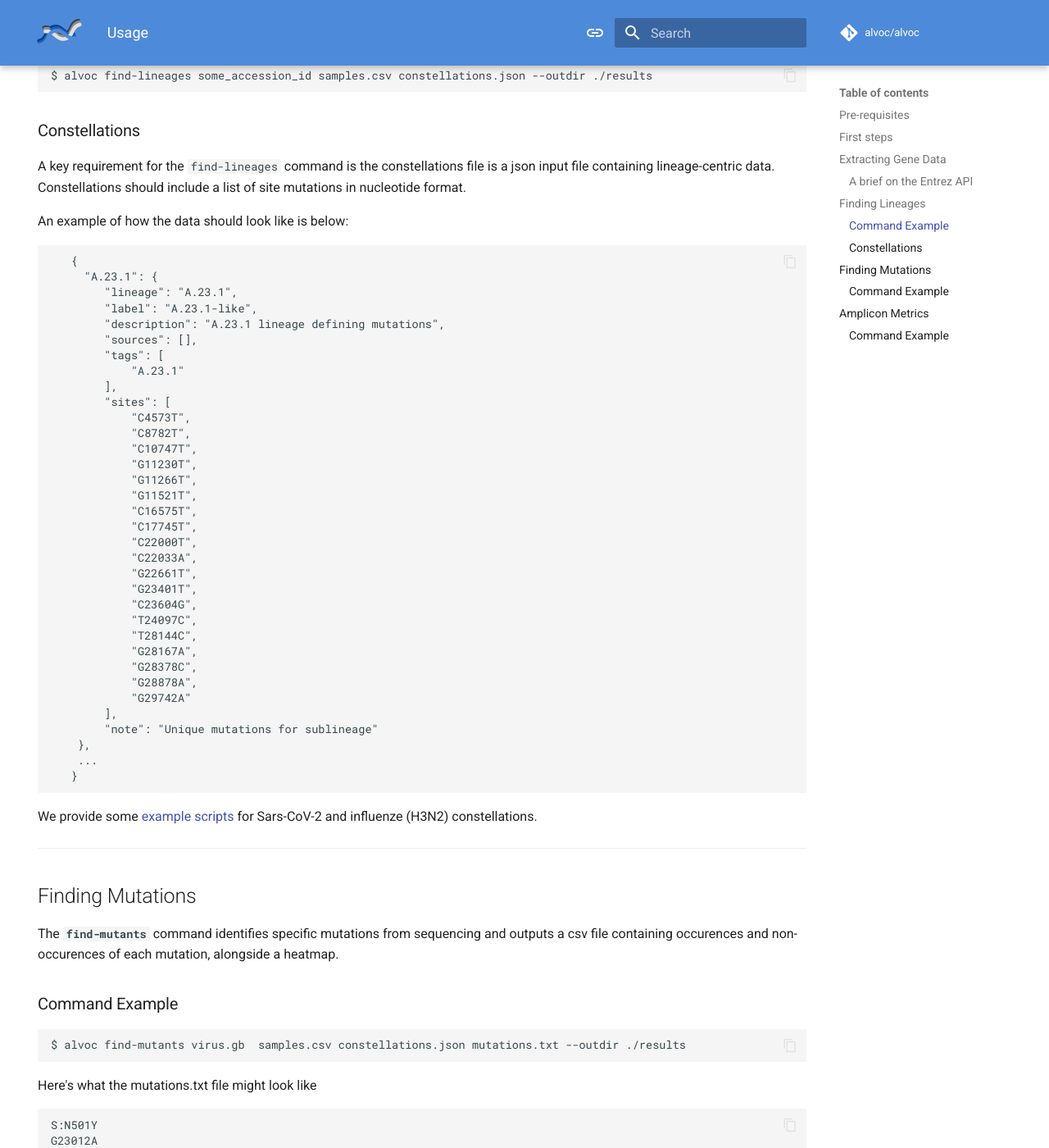
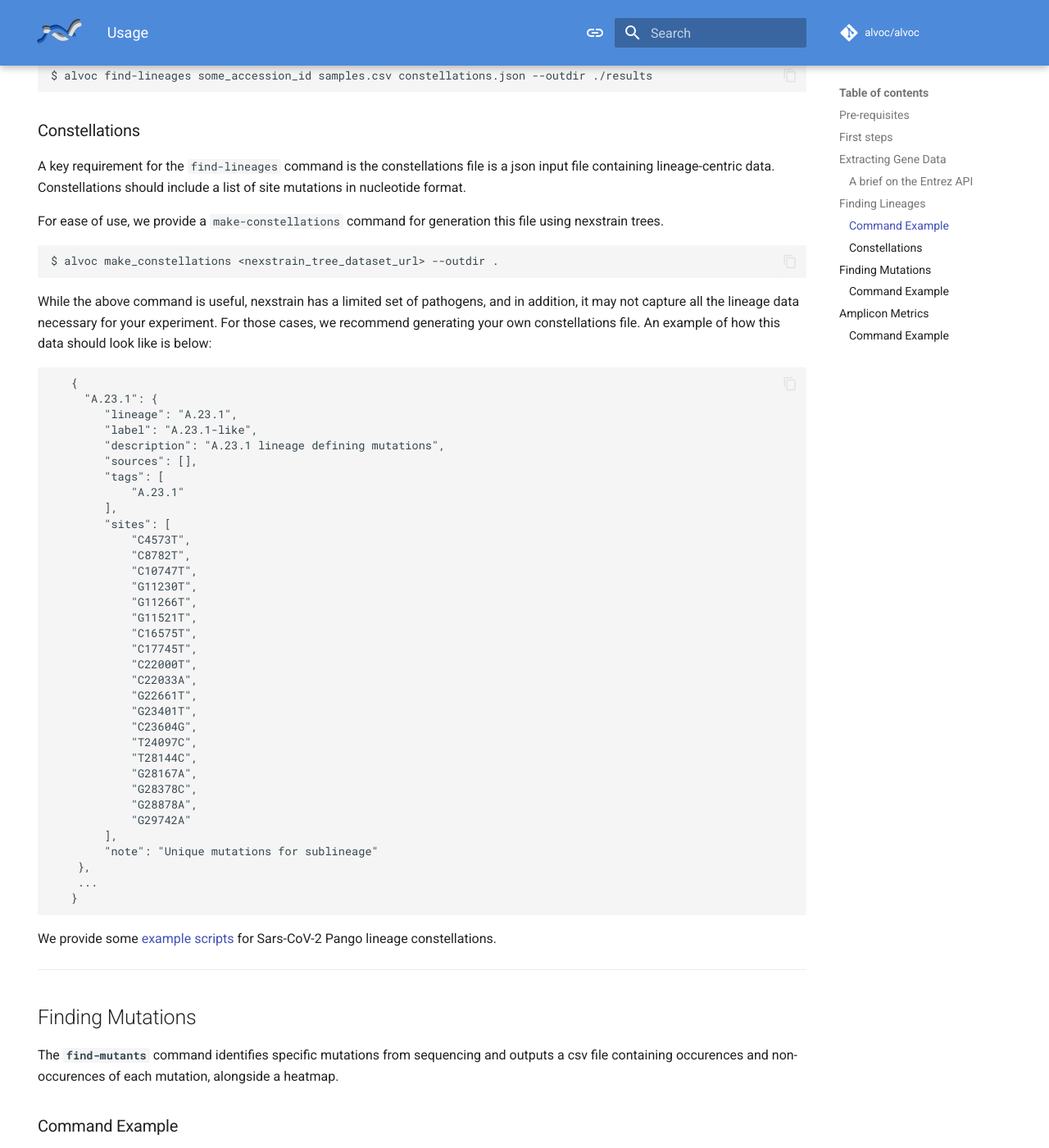
Before and after one commit to alvoc/alvoc, an MkDocs documentation site: the page built from docs/usage.md, in a window 1280 px wide and 1400 px high, scrolled down 2191 px. Shown: the whole window at 82% size. Built offline with MkDocs 1.6.1 and Material for MkDocs 9.7.7, drawn with Linux system fonts in a browser that asks for light colours; comment, search, counter and statistics services are not loaded.

Commit message:
docs: Add make_constellations into examples for usage docs

````diff
--- a/docs/usage.md
+++ b/docs/usage.md
@@ -104,7 +104,15 @@ $ alvoc find-lineages some_accession_id samples.csv constellations.json --outdir
 
 A key requirement for the `find-lineages` command is the constellations file is a json input file containing lineage-centric data. Constellations should include a list of site mutations in nucleotide format.
 
-An example of how the data should look like is below:
+For ease of use, we provide a `make-constellations` command for generation this file using nexstrain trees.
+
+<!-- termynal -->
+
+```console
+$ alvoc make_constellations <nexstrain_tree_dataset_url> --outdir .
+```
+
+While the above command is useful, nexstrain has a limited set of pathogens, and in addition, it may not capture all the lineage data necessary for your experiment. For those cases, we recommend generating your own constellations file. An example of how this data should look like is below:
 
 ```json
    {
@@ -143,8 +151,7 @@ An example of how the data should look like is below:
    }
 ```
 
-We provide some [example scripts](https://github.com/alvoc/alvoc/tree/main/examples) for Sars-CoV-2 and influenze (H3N2) constellations.
-
+We provide some [example scripts](https://github.com/alvoc/alvoc/tree/main/examples) for Sars-CoV-2 Pango lineage constellations.
 
 ---
 
@@ -155,11 +162,13 @@ The **`find-mutants`** command identifies specific mutations from sequencing and
 ### Command Example
 
 <!-- termynal -->
+
 ```console
 $ alvoc find-mutants virus.gb  samples.csv constellations.json mutations.txt --outdir ./results
 ```
 
-Here's what the mutations.txt  file might look like
+Here's what the mutations.txt file might look like
+
 ```text
 S:N501Y
 G23012A
@@ -188,6 +197,7 @@ $ alvoc amplicons virus.gb samples.csv inserts.bed --outdir ./results
 ```
 
 ---
+
 # Tools
 
 ### Converting Mutations
````
